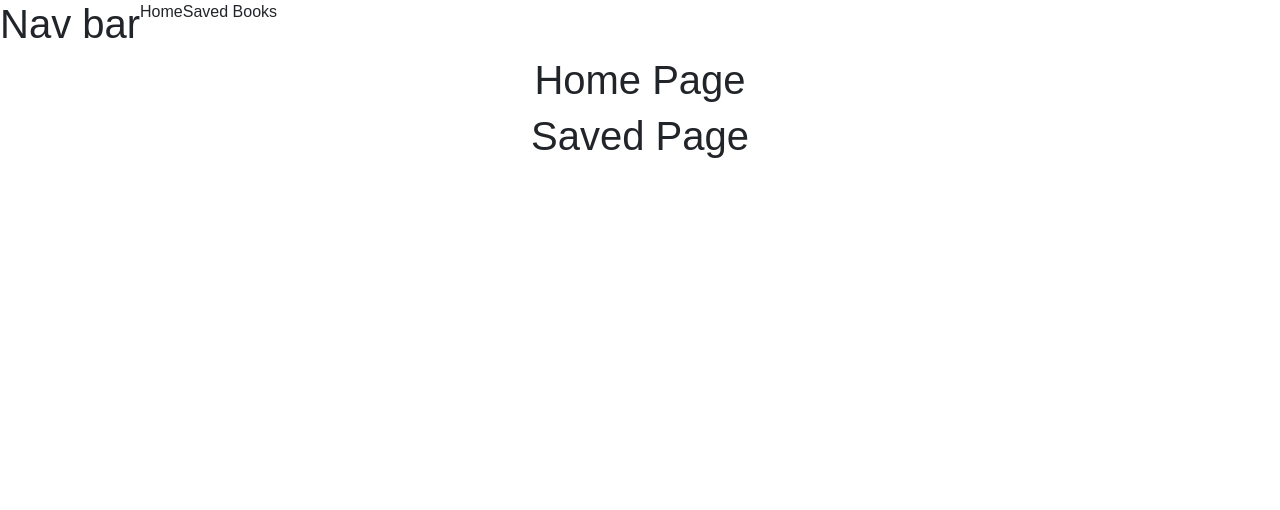
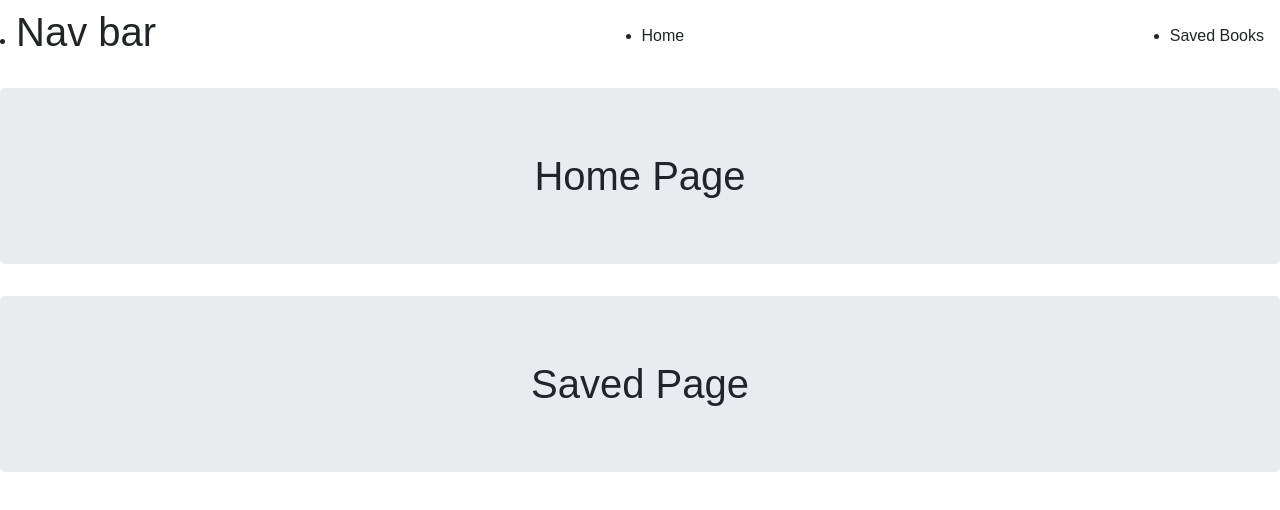
Before and after one commit to thaip-coder/Google-Books, a React (Create React App) app in the folder client/: page / in a window 1280 px wide. Shown: the top 510 px of the page. Built offline with nearby package versions, Linux system fonts and the light colour scheme.

Commit message:
updated components

```diff
--- a/client/src/App.js
+++ b/client/src/App.js
@@ -1,8 +1,8 @@
 import React, { Component } from "react";
 import "./App.css";
-import Nav from "./components/Nav";
-import Home from "./components/Home";
-import Saved from "./components/Saved";
+import Nav from "./components/Nav/index";
+import Home from "./components/Home/index";
+import Saved from "./components/Saved/index";
 
 
 const App = () => {
--- a/client/src/components/Home.js
+++ b/client/src/components/Home/index.js
@@ -1,11 +1,11 @@
-import React, { Component } from "react";
+import React from "react";
 
 
 const Home = () => {
 
     return (
       <div>
-        <h1>Home Page</h1>
+        <h1 className="jumbotron">Home Page</h1>
       </div>
     );
 
--- a/client/src/components/Nav.js
+++ b/client/src/components/Nav/index.js
@@ -1,16 +1,16 @@
-import React, { Component } from "react";
+import React from "react";
 
 
 const Nav = () => {
 
     return (
-      <nav>
-        <ul className="nav">
+      <div>
+        <ul className="navbar">
             <li className="nav-item"><h1>Nav bar</h1></li>
             <li className="nav-item">Home</li>
             <li className="nav-item">Saved Books</li>
         </ul>
-      </nav>
+      </div>
     );
 
 }
--- a/client/src/components/Saved.js
+++ b/client/src/components/Saved/index.js
@@ -1,11 +1,11 @@
-import React, { Component } from "react";
+import React from "react";
 
 
 const Saved = () => {
 
     return (
       <div>
-        <h1>Saved Page</h1>
+        <h1 className="jumbotron">Saved Page</h1>
       </div>
     );
 
```
